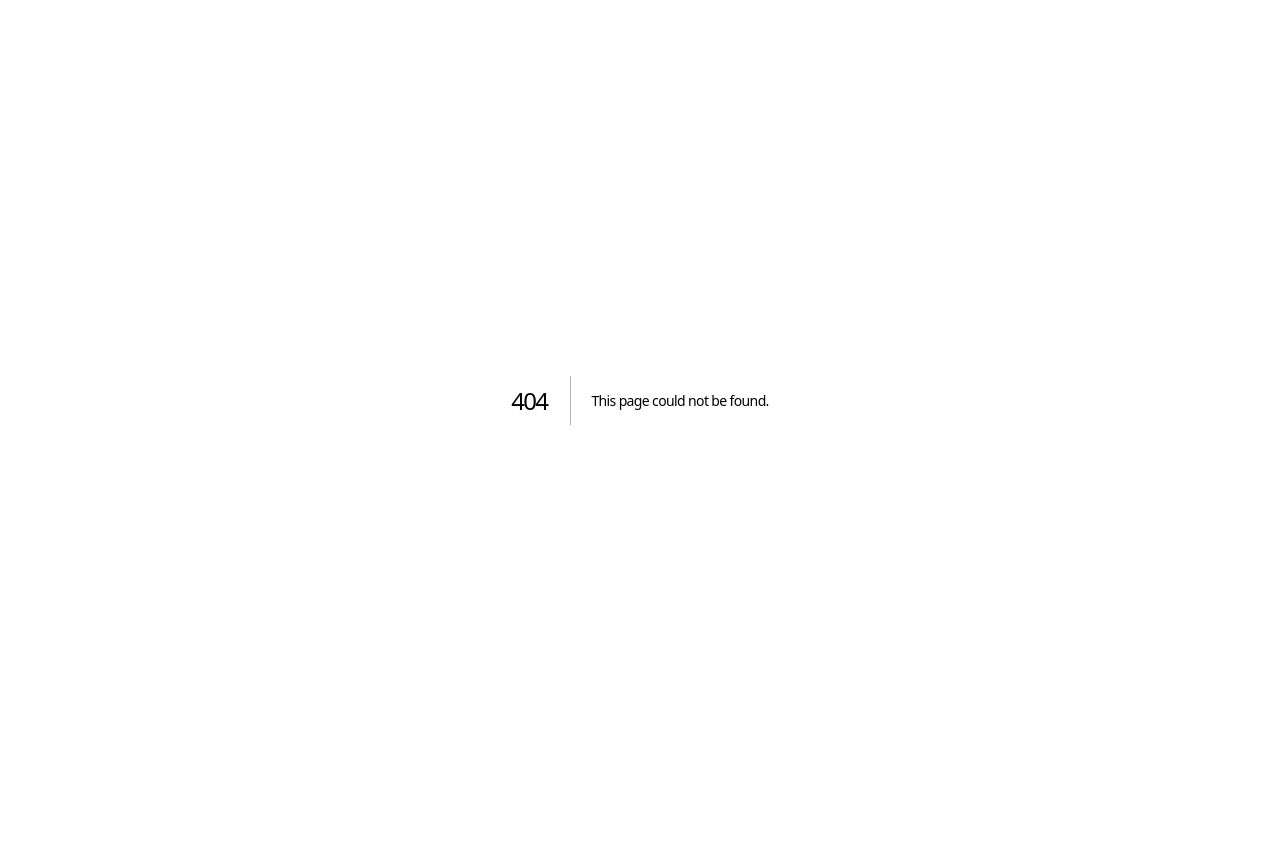
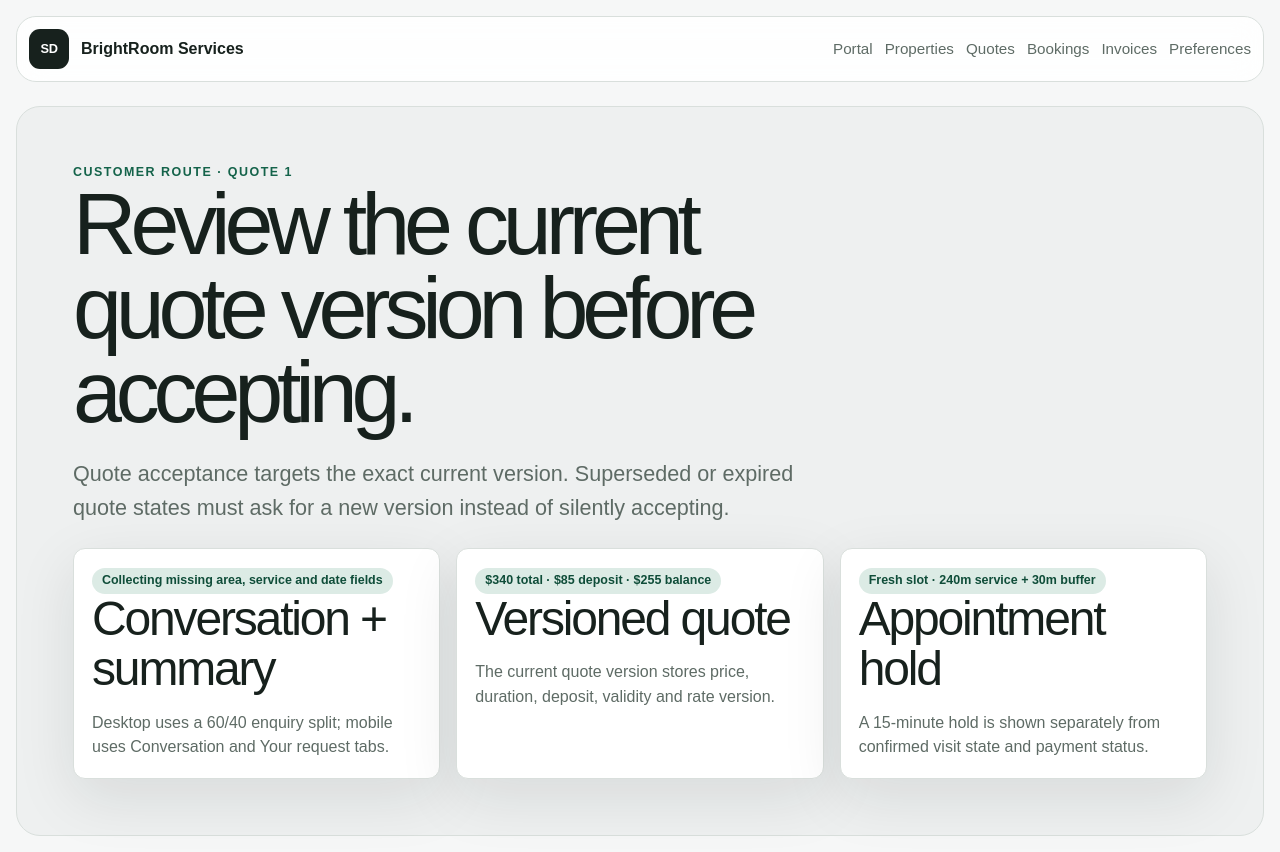
Before and after one commit to SaamVR/ServiceDesk, a Next.js app: page /portal/quotes/1 in a window 1280 px wide. Before the commit this address had no page. Before the commit the page ends 800 px from the top, so only its background shows below. Built offline with nearby package versions, Linux system fonts and the light colour scheme.

Commit message:
feat: add customer quote detail route

```diff
--- /dev/null
+++ b/src/app/portal/quotes/[id]/page.tsx
@@ -0,0 +1,14 @@
+import { OperationalRoute } from "@/features/operations/OperationalRoute";
+
+export default async function PortalQuotePage({ params }: { params: Promise<{ id: string }> }) {
+  const { id } = await params;
+
+  return (
+    <OperationalRoute
+      surface="customer"
+      resourceLabel={`quote ${id}`}
+      title="Review the current quote version before accepting."
+      description="Quote acceptance targets the exact current version. Superseded or expired quote states must ask for a new version instead of silently accepting."
+    />
+  );
+}
```
